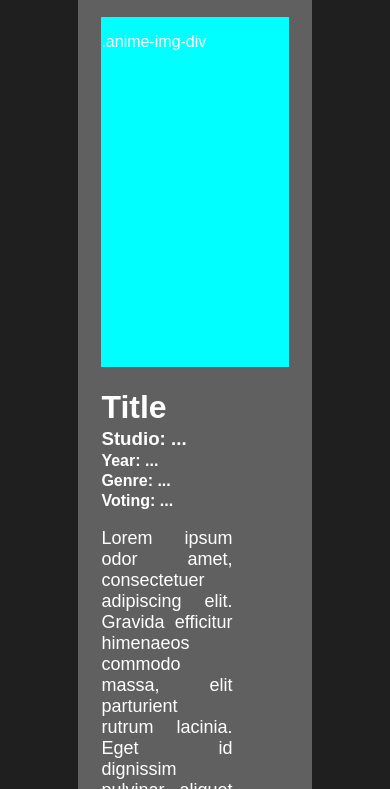
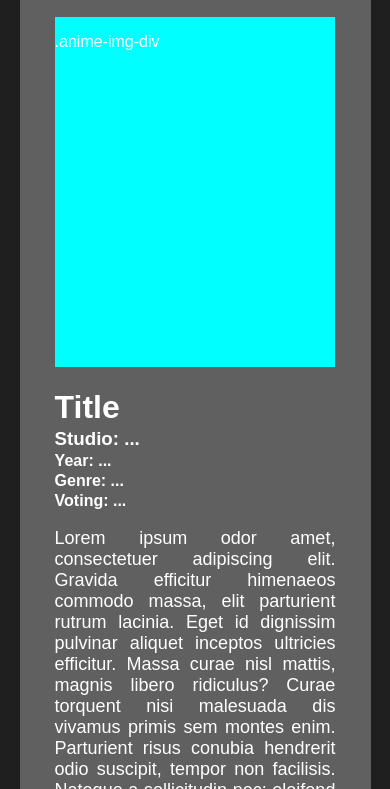
Before and after one commit to Hersh3pp0ton/AnimeAheadWeb, a plain HTML site: page index.html in a window 390 px wide. Shown: the part 340-1129 px from the top of the page. Drawn offline with Linux system fonts and the light colour scheme.

Commit message:
Adjusted some widths
Adjusted some widths for smaller screens

```diff
--- a/styles/main.css
+++ b/styles/main.css
@@ -111,6 +111,10 @@ button img {
 }
 
 @media (max-width: 500px) {
+  .main-div {
+    width: 90%;
+  }
+
   .anime-info-main-div {
     flex-direction: column;
   }
@@ -120,6 +124,7 @@ button img {
   }
 
   .anime-info-div {
+    width: 100%;
     padding-left: 0px;
     padding-top: 20px;
   }
```
